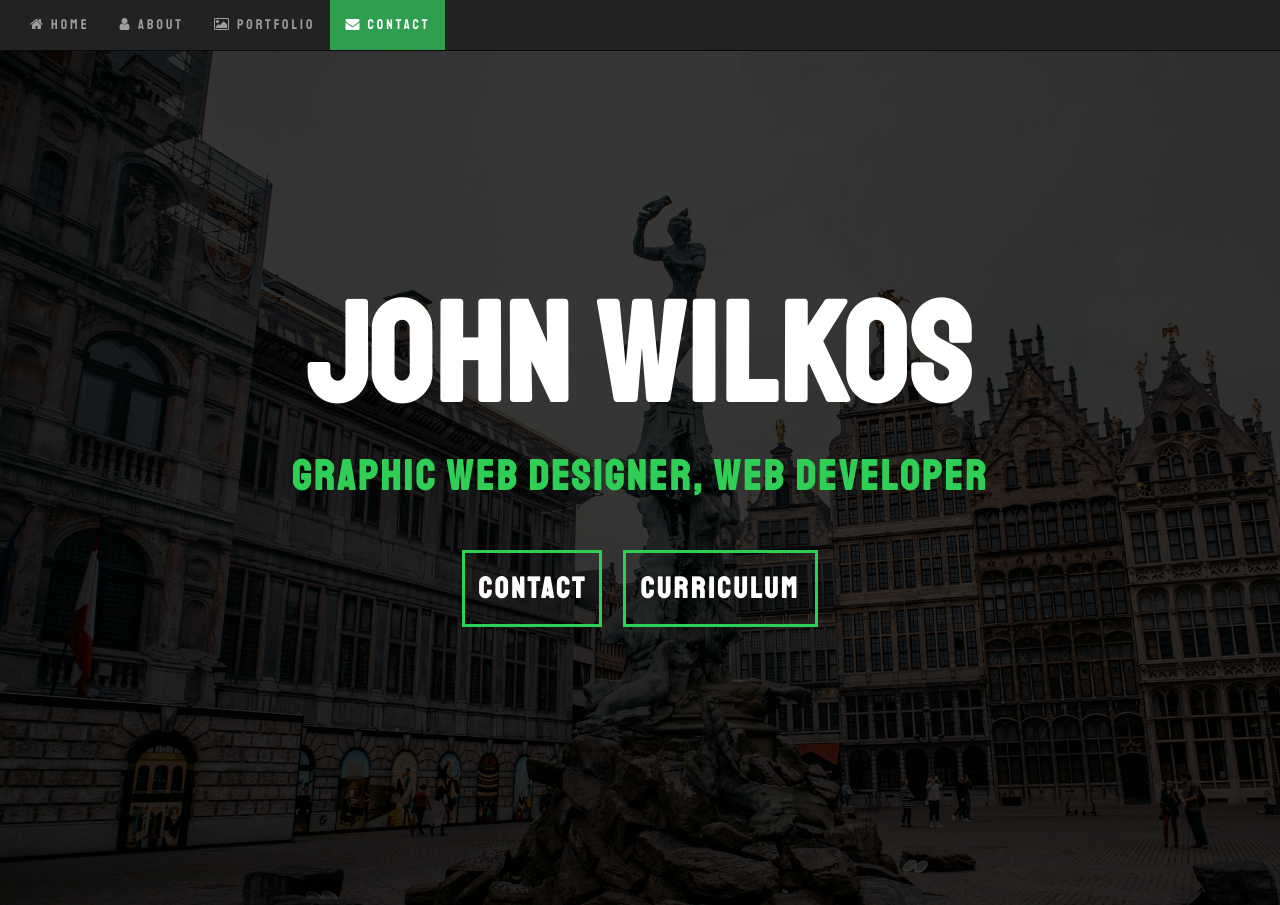
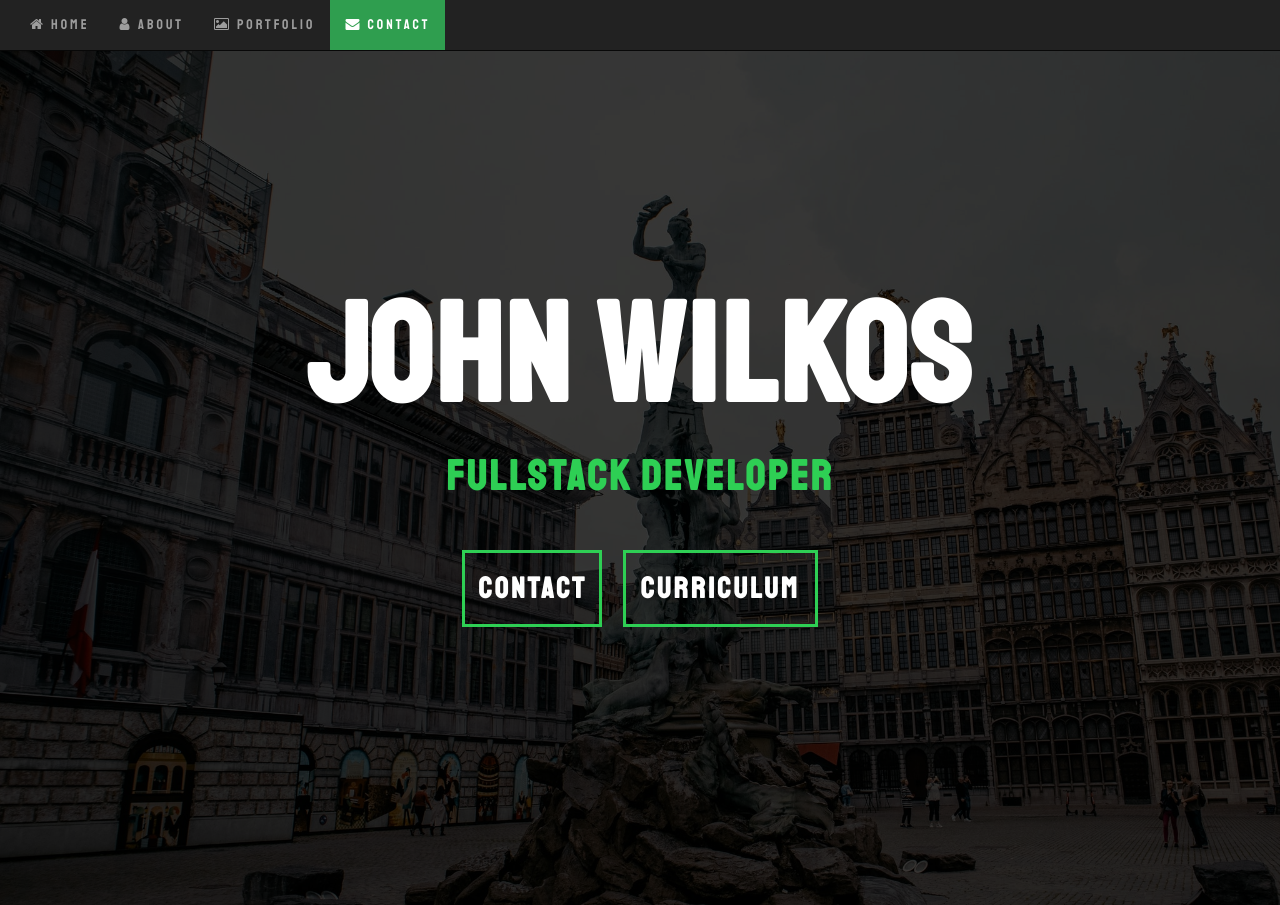
Before and after one commit to kevyman/kevyman.github.io, a plain HTML site: page index.html in a window 1280 px wide. Shown: the top 905 px of the page. Drawn offline with nearby package versions, Linux system fonts and the light colour scheme; a script that the page names is missing.

Commit message:
Changed tagline to fullstack developer

```diff
--- a/index.html
+++ b/index.html
@@ -42,7 +42,7 @@
     <div id="overlay">
       <div class="title">
         <h1><strong>John Wilkos</strong></h1>
-        <h3 id="qualif"><strong> Graphic Web Designer, Web Developer </strong></h3>
+        <h3 id="qualif"><strong> Fullstack Developer </strong></h3>
       </div>
       <div class="row text-center">
         <div class="border contact"><a href="#contact">
```
